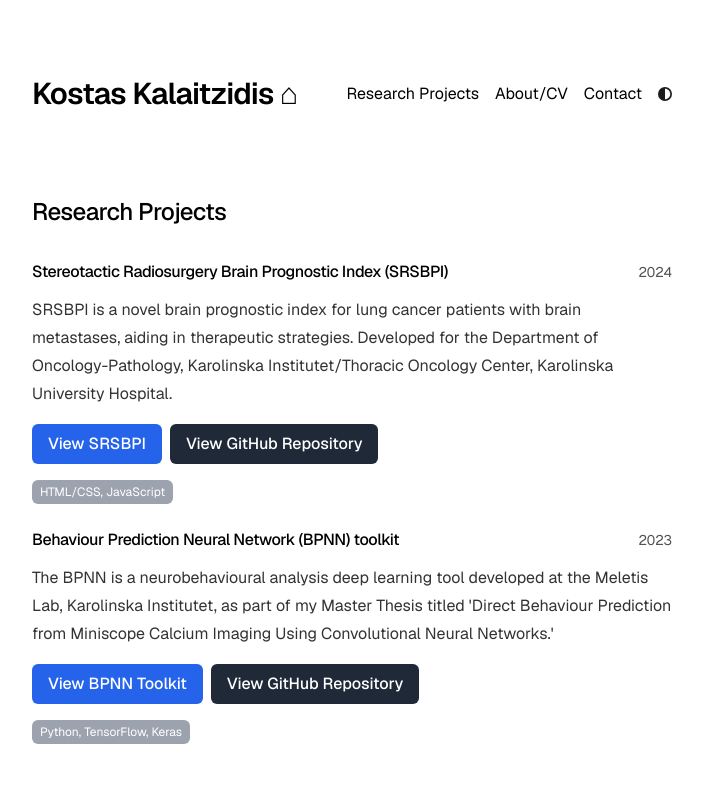
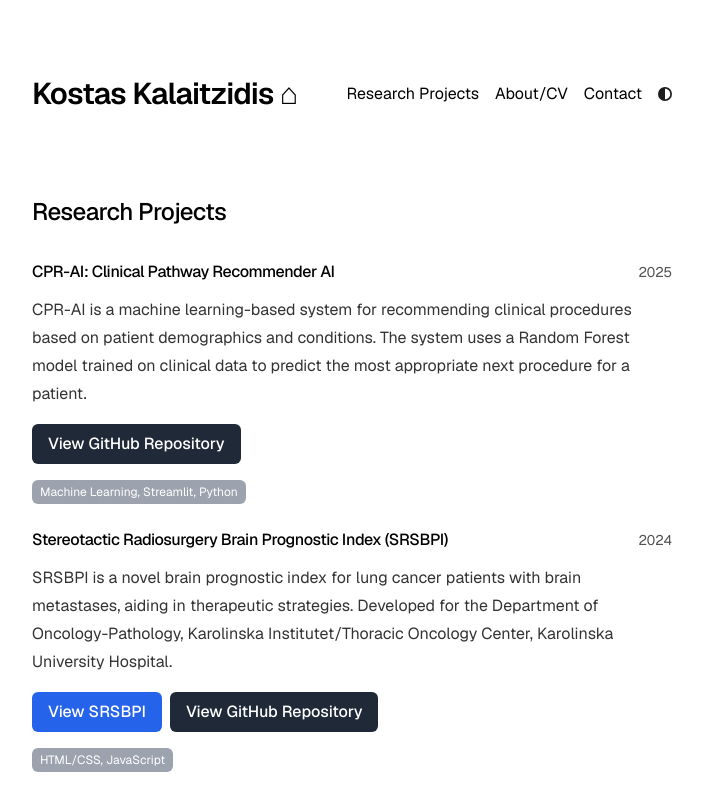
Before and after one commit to konkalaitzidis/kostaskal.com, a Next.js app: page /projects in a window 1280 px wide. Shown: the top 799 px of the page, without its empty margins (288-991 px from the left). Built offline with nearby package versions, Linux system fonts and the light colour scheme.

Commit message:
add new project

```diff
--- a/app/contact/page.tsx
+++ b/app/contact/page.tsx
@@ -13,7 +13,7 @@ export default function Contact() {
       <div className="prose prose-neutral dark:prose-invert">
       <p>
         Reach out to me via email at <span style={{ color: "#0077b5"}}> kon.kalaitzidis-at-gmail.com </span>or connect with me on {" "}
-        <a href="https://www.linkedin.com/in/konstantinoskalaitzidis" target="_blank" rel="noopener noreferrer" style={{ color: "#0077b5", fontWeight: "bold"}}>
+        <a href="https://www.linkedin.com/in/kostaskalaitzidis/" target="_blank" rel="noopener noreferrer" style={{ color: "#0077b5", fontWeight: "bold"}}>
           LinkedIn<span style={{ marginLeft: "4px" }}></span>
         </a>🔗.
       </p>
--- a/app/projects/page.tsx
+++ b/app/projects/page.tsx
@@ -30,6 +30,7 @@ export default function Projects() {
               </p>
               <div className="pt-4"></div>
                 <div className="mb-4 flex space-x-2">
+                {project.url_1 && project.button_1_description && (
                   <a
                     href={project.url_1}
                     target="_blank"
@@ -38,6 +39,8 @@ export default function Projects() {
                   >
                     {project.button_1_description}
                   </a>
+                )}
+                {project.url_2 && project.button_2_description && (
                   <a
                     href={project.url_2}
                     target="_blank"
@@ -46,6 +49,7 @@ export default function Projects() {
                   >
                     {project.button_2_description}
                   </a>
+                )}
               </div>
               <div className="flex flex-wrap space-x-1">
                 <a
--- a/app/projects/project-data.tsx
+++ b/app/projects/project-data.tsx
@@ -2,7 +2,7 @@ export interface Project {
   title: string;
   year: number;
   description: string;
-  url_1: string;
+  url_1?: string;
   url_2: string;
   button_1_description?: string;
   button_2_description?: string;
@@ -10,6 +10,16 @@ export interface Project {
 }
 
 export const projects: Project[] = [
+
+  {
+    title: "CPR-AI: Clinical Pathway Recommender AI",
+    year: 2025,
+    description:
+      "CPR-AI is a machine learning-based system for recommending clinical procedures based on patient demographics and conditions. The system uses a Random Forest model trained on clinical data to predict the most appropriate next procedure for a patient.",
+    url_2: "https://github.com/konkalaitzidis/cpr-ai",
+    button_2_description: "View GitHub Repository",
+    tags: "Machine Learning, Streamlit, Python",
+  },
   {
     title: "Stereotactic Radiosurgery Brain Prognostic Index (SRSBPI)",
     year: 2024,
@@ -31,12 +41,5 @@ export const projects: Project[] = [
     button_1_description: "View BPNN Toolkit",
     button_2_description: "View GitHub Repository",
     tags: "Python, TensorFlow, Keras",
-  },
-  // {
-  //   title: "Project Three",
-  //   year: 2021,
-  //   description:
-  //     "Lorem ipsum dolor sit amet, consectetur adipisicing elit. Laboriosam veritatis dolorem rem praesentium dicta labore, at laudantium quisquam.",
-  //   url_1: "https://example.com/",
-  // },
+  }
 ];
```
Lines whose indentation alone changed are shown as unchanged.
